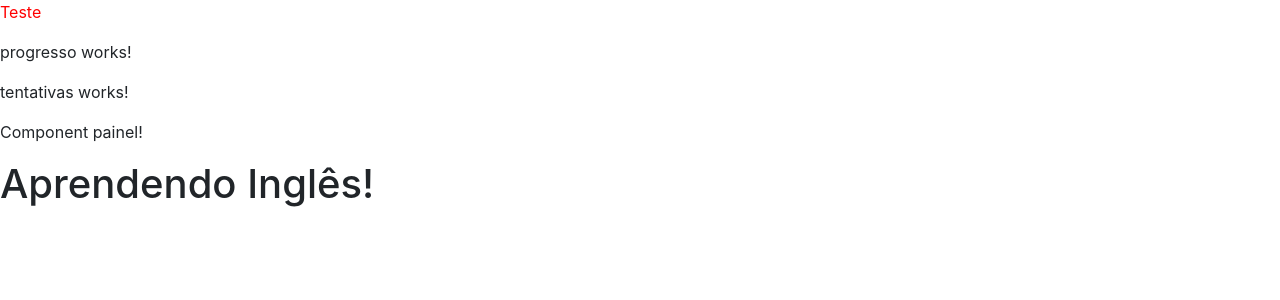
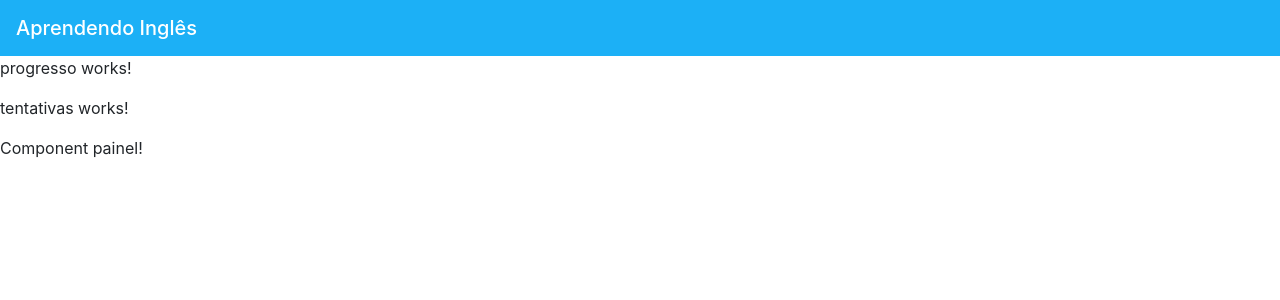
Before and after one commit to thiago-m/aprenda-ingles-angular-6, an Angular app: page / in a window 1280 px wide. Shown: the top 300 px of the page. Built offline with nearby package versions, Linux system fonts and the light colour scheme.

Commit message:
Estilização do component Topo

```diff
--- a/src/app/app.component.html
+++ b/src/app/app.component.html
@@ -1,7 +1,4 @@
 <div>
   <app-topo></app-topo>
   <app-painel></app-painel>
-  <h1>
-     Aprendendo Inglês!
-  </h1>
 </div>
--- a/src/app/topo/topo.component.css
+++ b/src/app/topo/topo.component.css
@@ -1,3 +1,4 @@
-p {
-    color: red;
+.navbar {
+    color: #fff;
+    background-color: #1CB0F6;
 }
--- a/src/app/topo/topo.component.html
+++ b/src/app/topo/topo.component.html
@@ -1 +1,5 @@
-<p>Teste</p>
+<nav class="navbar bg-faded">
+    <h1 class="navbar-brand mb-0">
+        Aprendendo Inglês
+    </h1>
+</nav>
```
